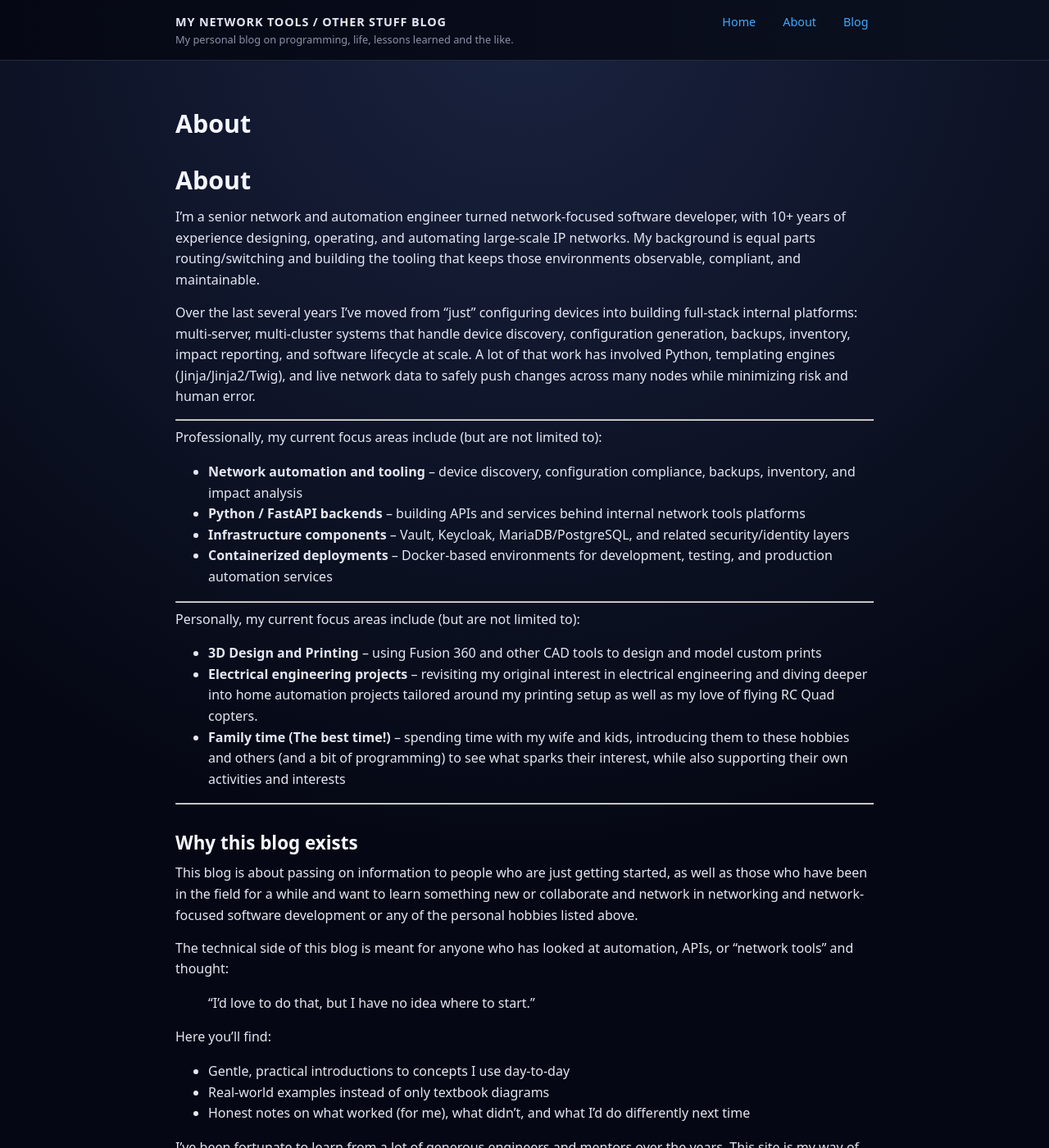
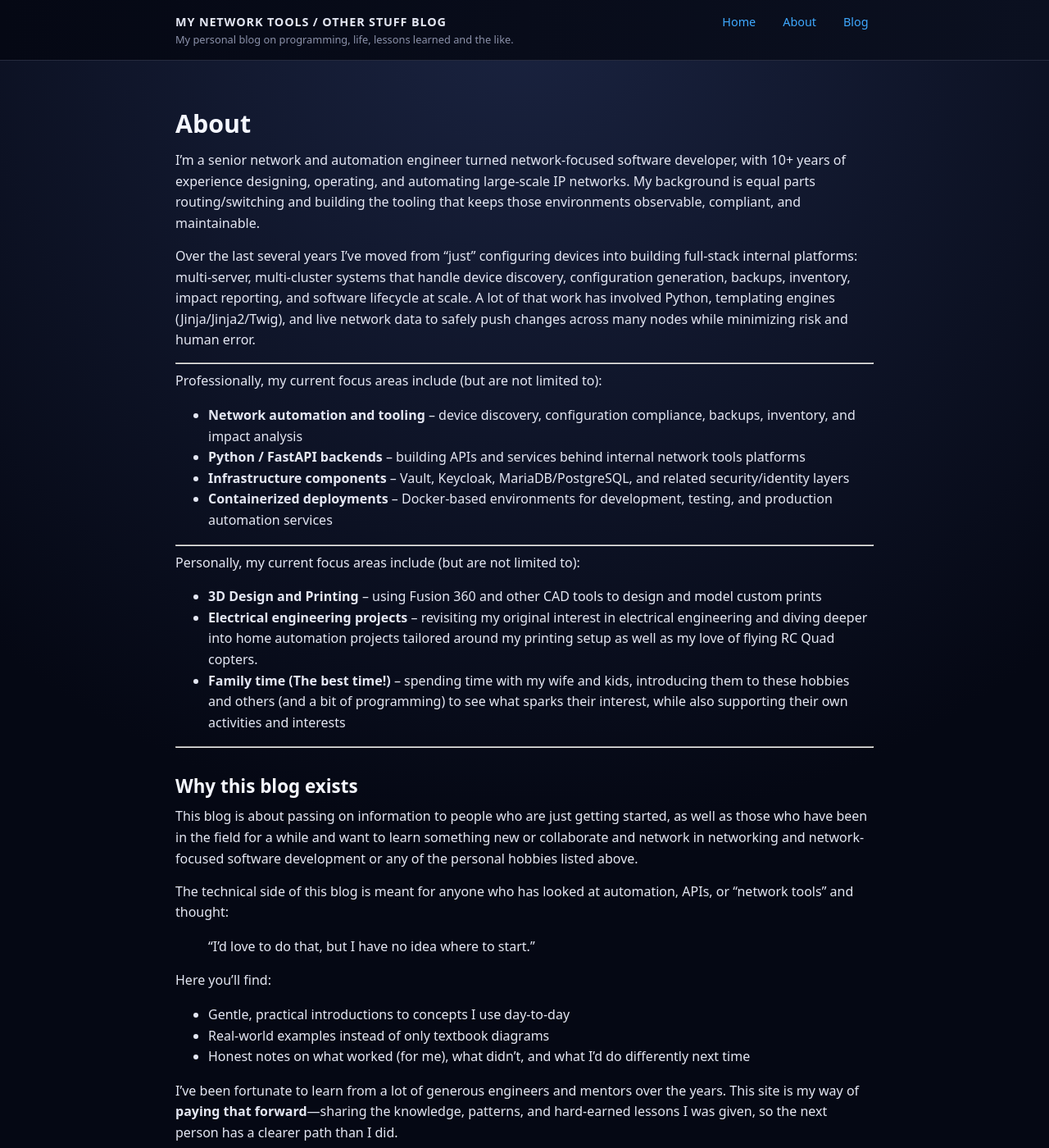
Before and after one commit to robertkuhn4512/robertkuhn4512.github.io, a Jekyll site: the page built from about.md, in a window 1280 px wide and 1400 px high. Shown: the whole window at 82% size. Built offline with Jekyll 4.4.1, drawn with Linux system fonts in a browser that asks for light colours.

Commit message:
Fix about me

```diff
--- a/about.md
+++ b/about.md
@@ -3,8 +3,6 @@ layout: default
 title: "About"
 permalink: /about/
 ---
-
-# About
 
 # About
 
```
Also changed, not shown: other parts of about.md (+2 -0 lines).
